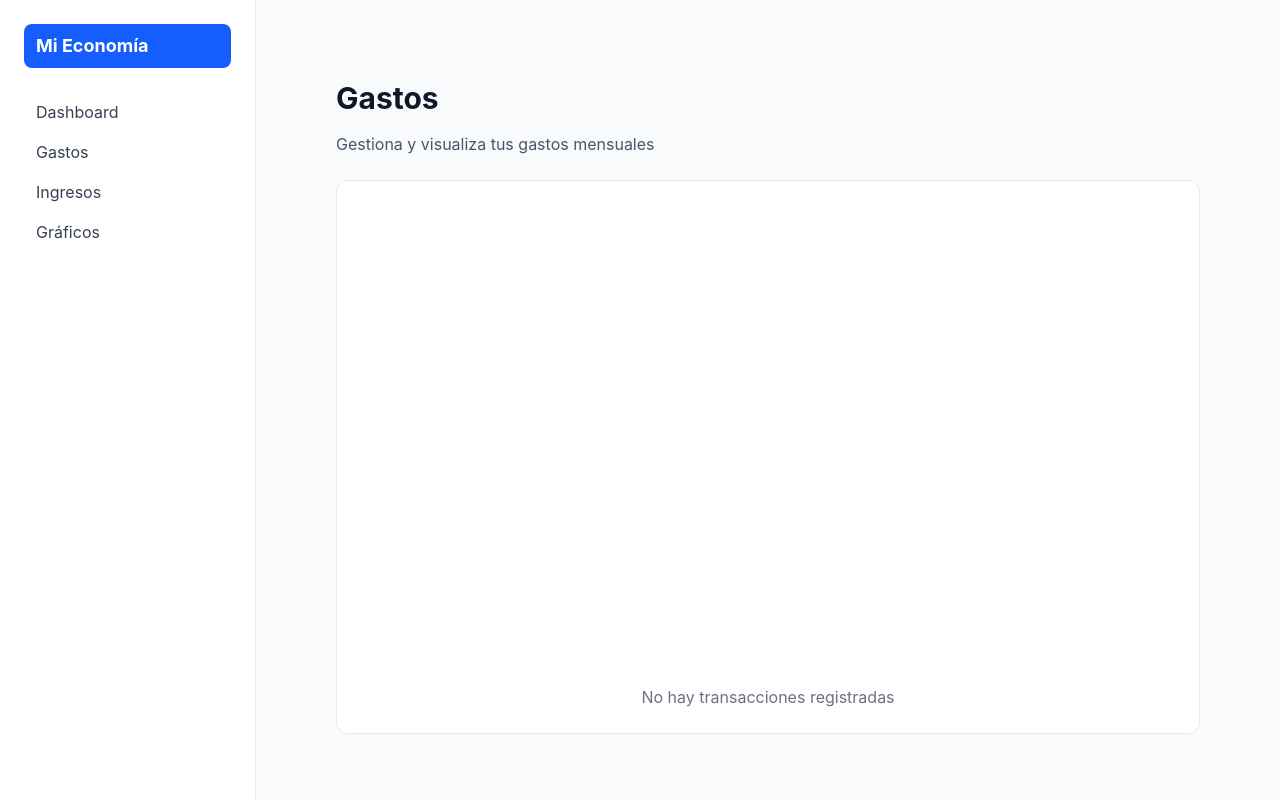
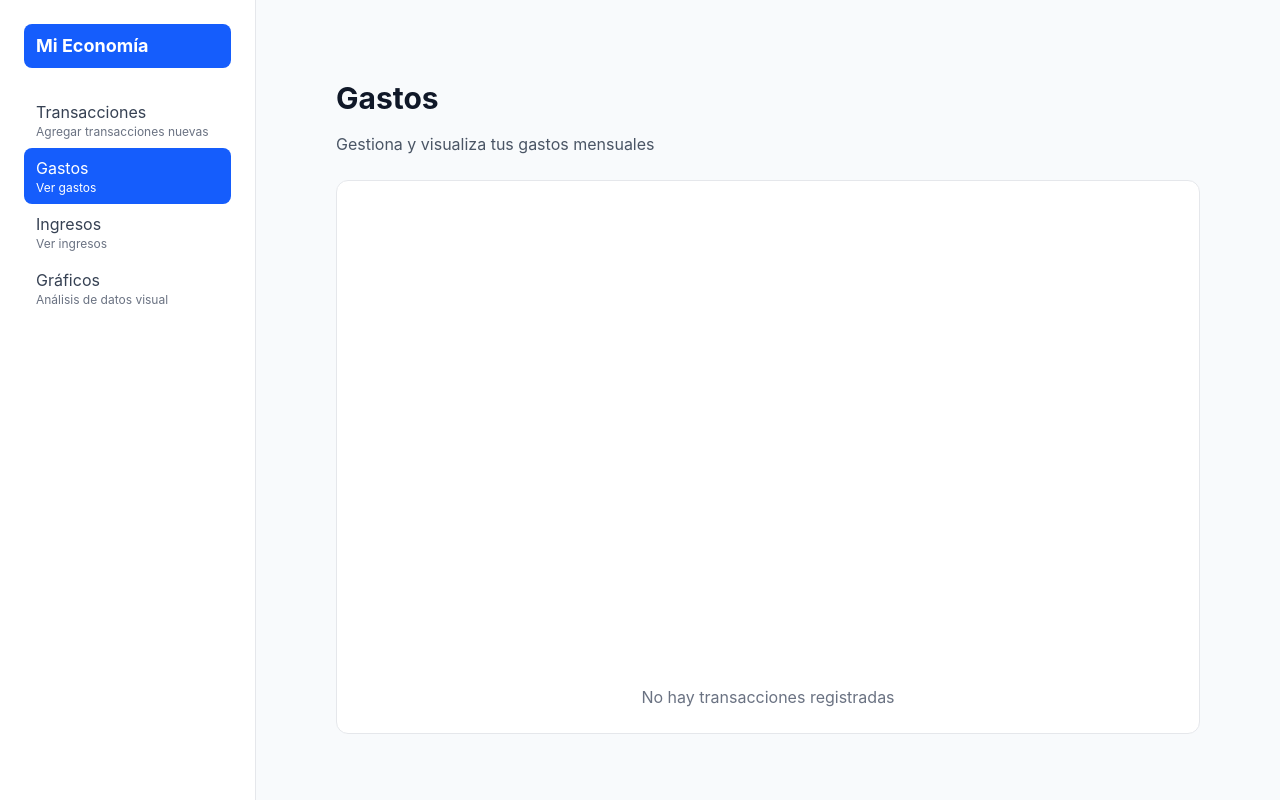
Before and after one commit to fjmg84/handle-my-economy, a Next.js app: page /dashboard/gastos in a window 1280 px wide. Built offline with nearby package versions, Linux system fonts and the light colour scheme.

Commit message:
refactor: streamline DashboardLayout and enhance Nav component with mobile navigation

```diff
--- a/components/dashboard/DashboardLayout.tsx
+++ b/components/dashboard/DashboardLayout.tsx
@@ -1,4 +1,3 @@
-import Link from "next/link";
 import { ReactNode } from "react";
 
 import Nav from "../shares/Nav";
@@ -7,20 +6,7 @@ export default function DashboardLayout({ children }: { children: ReactNode }) {
   return (
     <div className="flex h-screen">
       {/* Sidebar */}
-      <aside className="hidden md:flex w-64 bg-white border-r border-gray-200 flex-col">
-        <div className="flex flex-col gap-6 p-6">
-          {/* Logo */}
-          <Link
-            href="/"
-            className="flex items-center gap-3 px-3 py-2 bg-blue-600 rounded-lg"
-          >
-            <span className="text-lg font-bold text-white">Mi Economía</span>
-          </Link>
-
-          {/* Navigation */}
-          <Nav />
-        </div>
-      </aside>
+      <Nav />
 
       {/* Main Content */}
       <div className="flex-1 flex flex-col overflow-hidden bg-slate-50">
--- a/components/shares/Nav.tsx
+++ b/components/shares/Nav.tsx
@@ -1,26 +1,51 @@
 "use client";
 
-import { useRef, useState } from "react";
-
-export default function Nav() {
-  const [active, setActive] = useState("dashboard");
-  const navRef = useRef<HTMLDivElement>(null);
+import { MenuIcon } from "lucide-react";
+import Link from "next/link";
+import { usePathname } from "next/navigation";
+import { useState } from "react";
 
 const navItems: { name: string; path: string; description: string }[] = [
-    { name: "Dashboard", path: "/dashboard", description: "Resumen" },
+  {
+    name: "Transacciones",
+    path: "/dashboard",
+    description: "Agregar transacciones nuevas",
+  },
   { name: "Gastos", path: "/dashboard/gastos", description: "Ver gastos" },
   {
     name: "Ingresos",
     path: "/dashboard/ingresos",
     description: "Ver ingresos",
   },
-    { name: "Gráficos", path: "/dashboard/graficos", description: "Análisis" },
+  {
+    name: "Gráficos",
+    path: "/dashboard/graficos",
+    description: "Análisis de datos visual",
+  },
 ];
 
+export default function Nav() {
+  const pathname = usePathname();
+  const active = navItems.find((item) => pathname === item.path)?.name;
+
+  const [showMobileNav, setShowMobileNav] = useState(false);
+
   return (
-    <nav ref={navRef}>
+    <>
+      <aside className="hidden md:flex w-64 bg-white border-r border-gray-200 flex-col gap-6 p-6">
+        {/* Logo */}
+        <Link
+          href="/"
+          className="flex items-center gap-3 px-3 py-2 bg-blue-600 rounded-lg"
+        >
+          <span className="text-lg font-bold text-white">Mi Economía</span>
+        </Link>
+
+        {/* Navigation */}
+
+        <nav>
           {navItems.map((item) => (
-        <a
+            <Link
               key={item.path}
               href={item.path}
               className={`flex items-center gap-3 px-3 py-2 ${
@@ -29,11 +54,65 @@ export default function Nav() {
                   : "text-gray-700 hover:bg-gray-100"
               } rounded-lg`}
             >
-          <span className="flex items-center">
+              <div className="flex flex-col">
                 <span className="truncate">{item.name}</span>
+                <span
+                  className={`text-xs ${active === item.name ? "text-white" : "text-gray-500"}`}
+                >
+                  {item.description}
                 </span>
-        </a>
+              </div>
+            </Link>
           ))}
         </nav>
+      </aside>
+
+      {/* Mobile Navigation */}
+      <div
+        id="mobileNav"
+        className={`fixed inset-y-0 bg-white w-full duration-300 ease-in-out z-50 ${
+          showMobileNav ? "right-0" : "-right-full"
+        }`}
+      >
+        <div className="flex flex-col gap-6 p-6 h-full overflow-y-auto">
+          <div className="flex items-center gap-3 px-3 py-2 bg-blue-600 rounded-lg">
+            <span className="text-lg font-bold text-white">Mi Economía</span>
+          </div>
+          <nav>
+            {navItems.map((item) => (
+              <Link
+                key={`mobile-${item.path}`}
+                href={item.path}
+                className={`flex items-center gap-3 px-3 py-2 ${
+                  active === item.name
+                    ? "bg-blue-600 text-white"
+                    : "text-gray-700 hover:bg-gray-100"
+                } rounded-lg`}
+              >
+                <div className="flex flex-col">
+                  <span className="truncate">{item.name}</span>
+                  <span
+                    className={`text-xs ${active === item.name ? "text-white" : "text-gray-500"}`}
+                  >
+                    {item.description}
+                  </span>
+                </div>
+              </Link>
+            ))}
+          </nav>
+        </div>
+      </div>
+
+      {/* Mobile Menu Button */}
+      <div className="md:hidden fixed top-6 right-6 z-50">
+        <button
+          //id="mobileNavBtn"
+          className="bg-blue-100 p-3 rounded-lg shadow-lg hover:bg-blue-200 transition-colors"
+          onClick={() => setShowMobileNav(!showMobileNav)}
+        >
+          <MenuIcon size={20} color="#1e40af" />
+        </button>
+      </div>
+    </>
   );
 }
```
Lines whose indentation alone changed are shown as unchanged.
